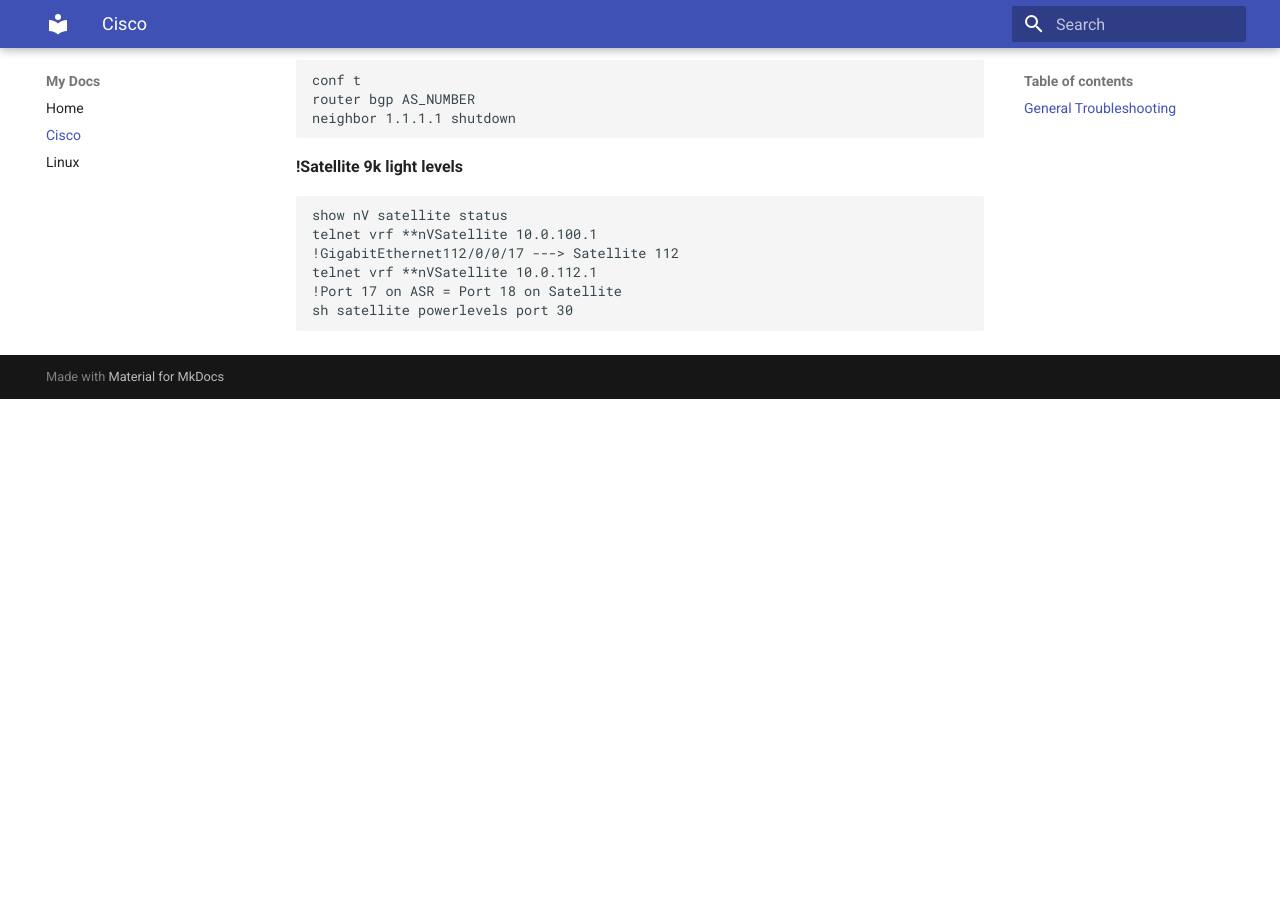
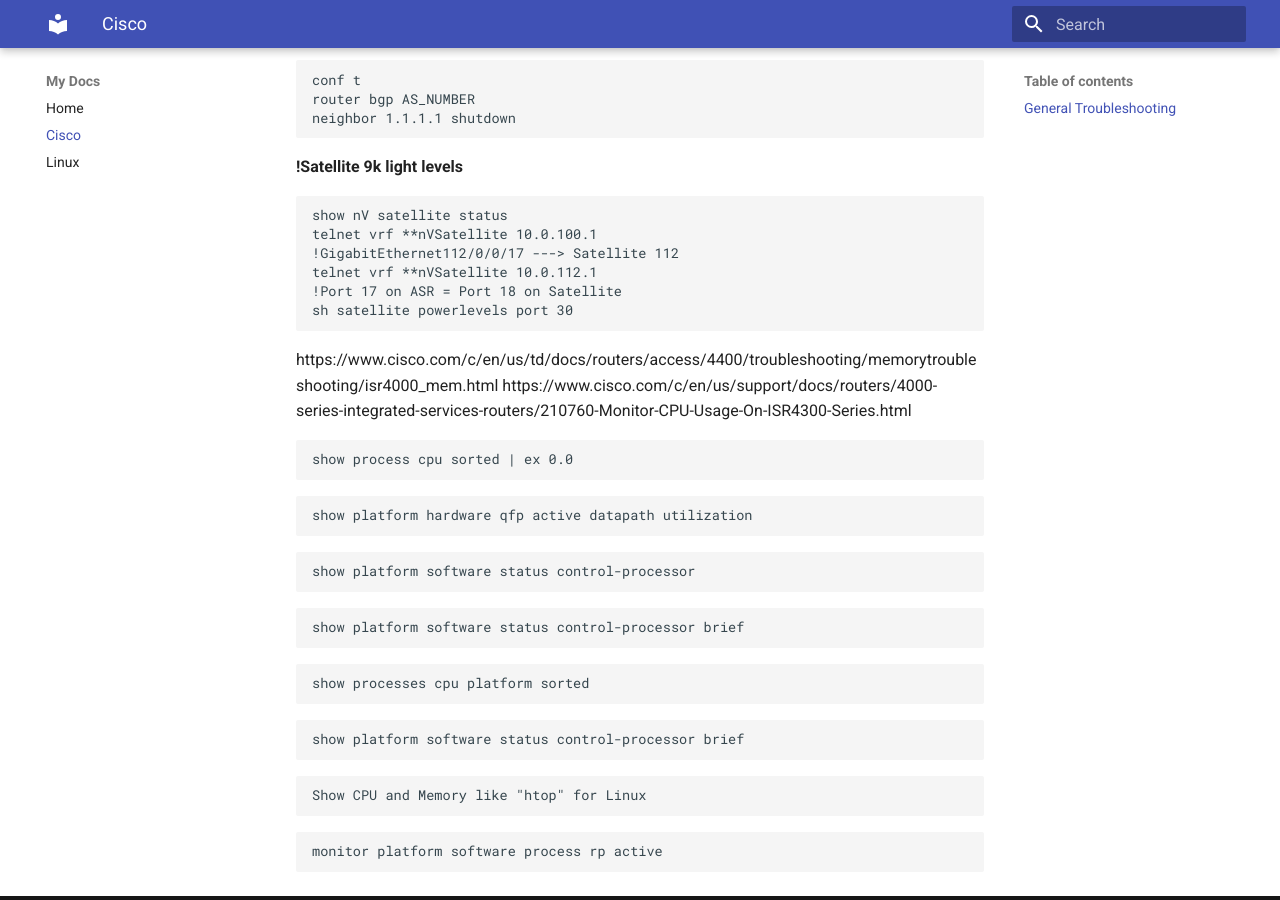
Before and after one commit to LaurentDumont/ns-cheatsheet, an MkDocs documentation site: the page built from docs/cisco.md, in a window 1280 px wide and 900 px high, scrolled down 1373 px. Built offline with MkDocs 1.6.1 and Material for MkDocs 9.7.7, drawn with Linux system fonts in a browser that asks for light colours; old or Windows-style settings are respelled for this version of MkDocs; before the commit the page ends 1772 px from its top, so only the background shows below that.

Commit message:
More Stuff

````diff
--- a/docs/cisco.md
+++ b/docs/cisco.md
@@ -85,3 +85,30 @@
 !Port 17 on ASR = Port 18 on Satellite
 sh satellite powerlevels port 30
 ```
+
+https://www.cisco.com/c/en/us/td/docs/routers/access/4400/troubleshooting/memorytroubleshooting/isr4000_mem.html
+https://www.cisco.com/c/en/us/support/docs/routers/4000-series-integrated-services-routers/210760-Monitor-CPU-Usage-On-ISR4300-Series.html
+```
+show process cpu sorted | ex 0.0
+```
+```
+show platform hardware qfp active datapath utilization
+```
+```
+show platform software status control-processor
+```
+```
+show platform software status control-processor brief
+```
+```
+show processes cpu platform sorted
+```
+```
+show platform software status control-processor brief
+```
+```
+Show CPU and Memory like "htop" for Linux
+```
+```
+monitor platform software process rp active
+```
````
Also changed, not shown: site/linux/index.html, site/search/search_index.json.
